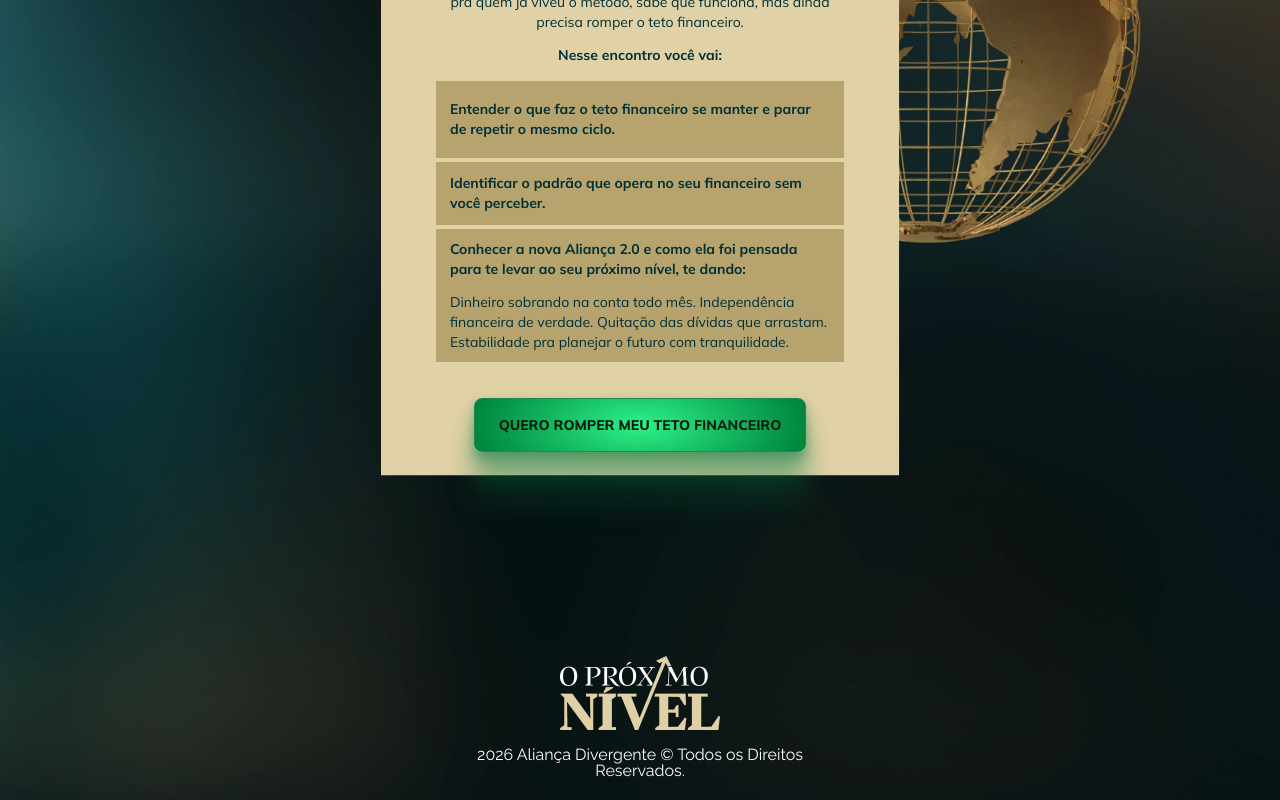
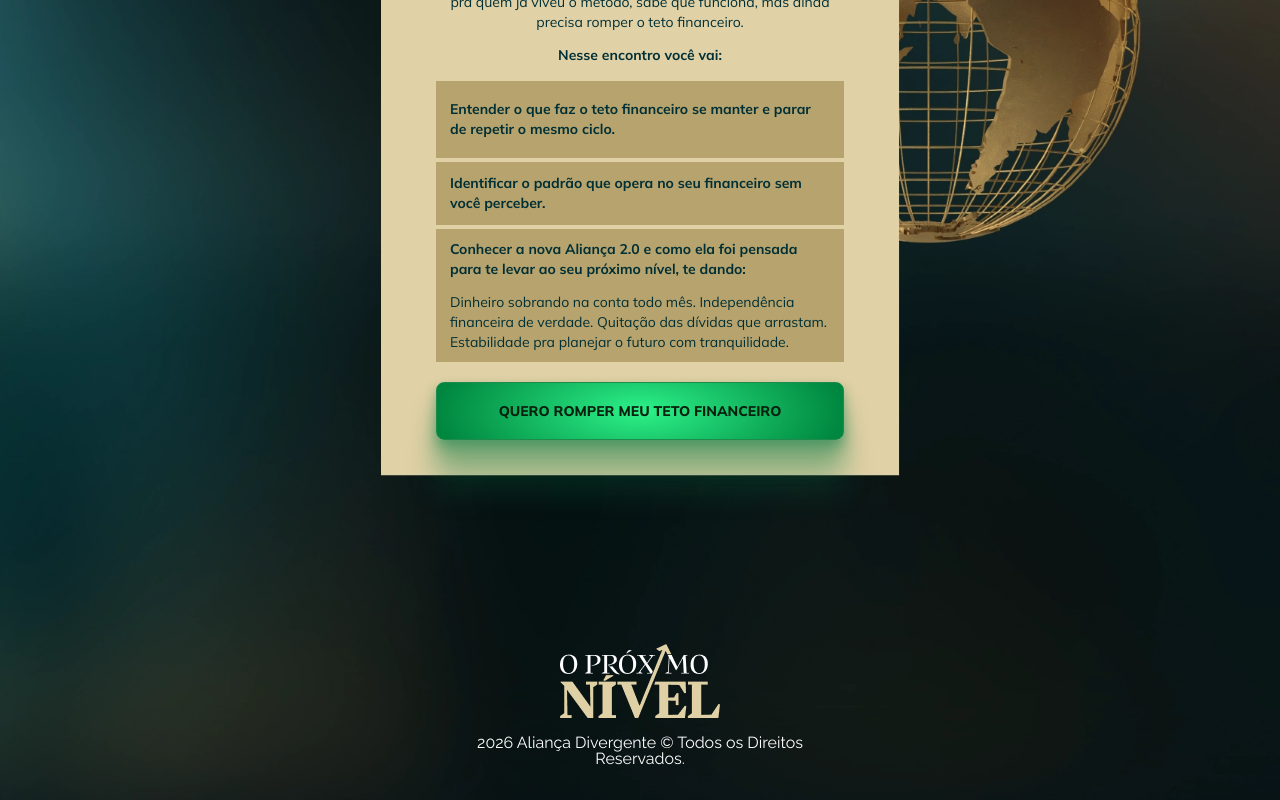
Before and after one commit to tialiancadivergente/ora, a Next.js app: page /ora/v1/h0/1/f in a window 1280 px wide. Shown: the part 3009-3809 px from the top of the page. Built offline with nearby package versions, Linux system fonts and the light colour scheme.

Commit message:
Ajustes no botão v1 ora

```diff
--- a/app/ora/[version]/v1/fourth-section.tsx
+++ b/app/ora/[version]/v1/fourth-section.tsx
@@ -187,17 +187,12 @@ export default function FourthSection() {
                         </div>
                     </div>
                 </div>
-
-                <div className="mt-0 md:mt-0 flex justify-center">
-                    <div className="mt-4 md:mt-[16px] flex justify-center">
-                        <div className="mt-4 md:mt-[16px]">
-                            <div className="mt-4 md:mt-[16px]">
-                                <div className="mt-0 md:mt-[4px] flex justify-center">
+                <div className="mt-4 md:mt-[20px] w-full">
                     <button
                         className="
-        -mt-[12px]
 			w-full
 			h-[54px]
+			md:h-[58px]
 			rounded-[8px]
 			border
 			px-[24px]
@@ -224,10 +219,6 @@ export default function FourthSection() {
                     >
                         QUERO ROMPER MEU TETO FINANCEIRO
                     </button>
-                                </div>
-                            </div>
-                        </div>
-                    </div>
                 </div>
 
                 {/* BLOCO DO RODAPÉ CONTROLADO SEPARADAMENTE NO MOBILE */}
```
Lines whose indentation alone changed are shown as unchanged.
